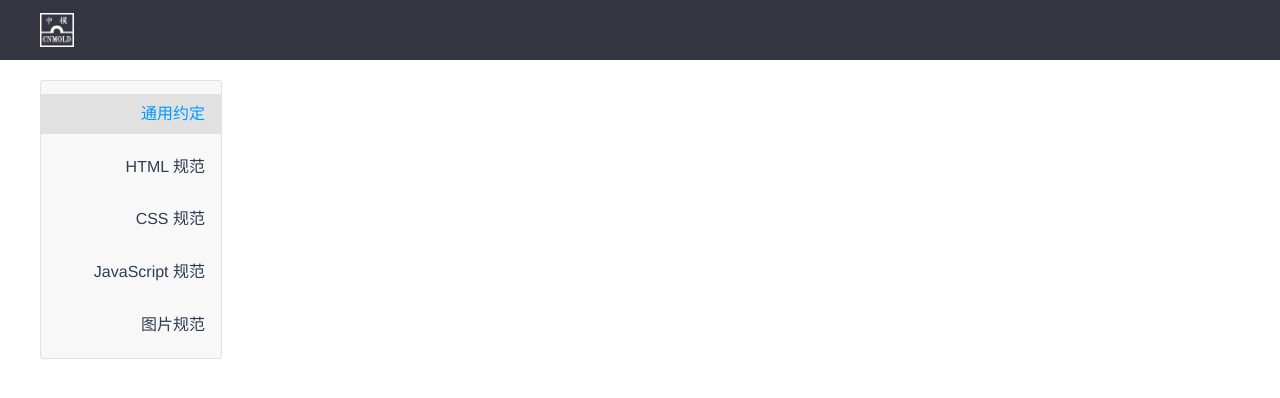
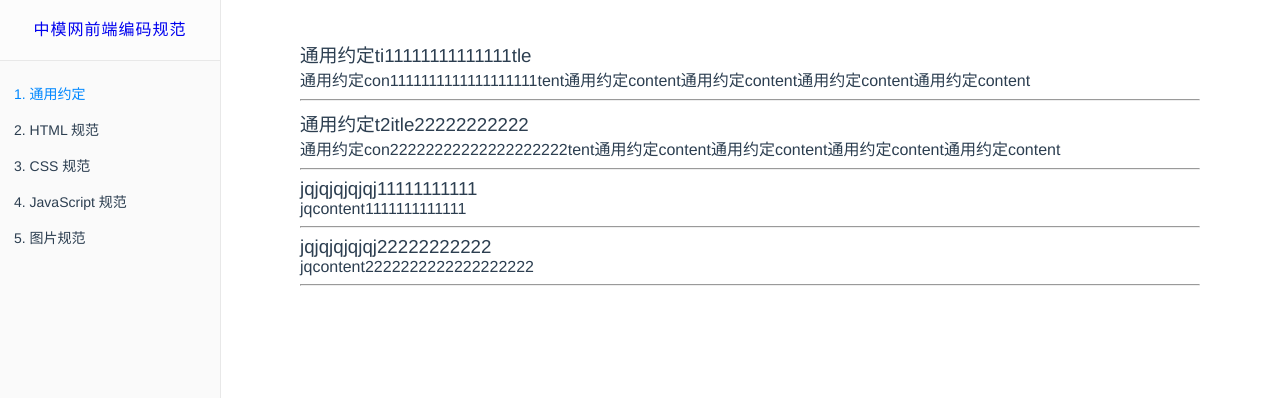
Before and after one commit to kerneltravel/frontend-code-spec, a Vue app: page /#/post in a window 1280 px wide. Shown: the top 398 px of the page. Built offline with nearby package versions, Linux system fonts and the light colour scheme.

Commit message:
修改布局，增加created声明周期执行渲染默认数据

```diff
--- a/src/components/pages/article.vue
+++ b/src/components/pages/article.vue
@@ -17,5 +17,11 @@ export default {
 </script>
 
 <style scoped>
-
+article {
+    max-width: 900px;
+    margin-left: auto;
+    margin-right: auto;
+    margin-top: 40px;
+    padding: 0 20px;
+}
 </style>
--- a/src/components/pages/post.vue
+++ b/src/components/pages/post.vue
@@ -1,11 +1,14 @@
 <template>
     <div>
-        <my-head></my-head>
-        <main class="wrap">
+        <!-- <my-head></my-head> -->
+        <main>
             <aside>
+                <h1>
+                    <a href="/">中模网前端编码规范</a>
+                </h1>
                 <ul>
                     <li v-for="(item, index) in sideNav" :key="index" @click="getJsonData(item.link, index)" :class="{active: index === nowIndex}">
-                        {{ item.name }}
+                        {{ index + 1 }}. {{ item.name }}
                     </li>
                 </ul>
             </aside>
@@ -35,7 +38,7 @@ export default {
         return {
             sideNav: [],
             jsonData: [],
-            nowIndex: 0
+            nowIndex: ''
         };
     },
     created() {
@@ -43,16 +46,15 @@ export default {
             .then(respones => {
                 return this.sideNav = respones.data;
             });
-    },
-    computed: {
-
+        this.getJsonData('Common', 0);
     },
     methods: {
-        getJsonData: function (parentsLink, index) {
-            Axios.get('./static/json/' + parentsLink + '/config.json')
+        getJsonData: function (folder, index) {
+            if (this.nowIndex === index) return;
+            Axios.get('./static/json/' + folder + '/config.json')
                 .then(respones => {
                     for (var i = 0; i < respones.data[0].artilce.length; i++) {
-                        Axios.get('./static/json/' + parentsLink + '/' + respones.data[0].artilce[i].link + '.json')
+                        Axios.get('./static/json/' + folder + '/' + respones.data[0].artilce[i].link + '.json')
                             .then(res => {
                                 return this.jsonData.push(res.data[0]);
                             }).catch(function (err) {
@@ -61,7 +63,7 @@ export default {
                     }
                     if (respones.data[0].nav[0].child != undefined) {
                         for (var i = 0; i < respones.data[0].nav[0].child[0].artilce.length; i++) {
-                            Axios.get('./static/json/' + parentsLink + '/' + respones.data[0].nav[0].child[0].link + '/' + respones.data[0].nav[0].child[0].artilce[i].link + '.json')
+                            Axios.get('./static/json/' + folder + '/' + respones.data[0].nav[0].child[0].link + '/' + respones.data[0].nav[0].child[0].artilce[i].link + '.json')
                                 .then(res => {
                                     return this.jsonData.push(res.data[0]);
                                 }).catch(function (err) {
@@ -81,30 +83,39 @@ export default {
 </script>
 
 <style scoped>
-main {
-    margin-top: 20px;
+aside {
+    position: absolute;
+    left: 0;
+    top: 0;
+    width: 220px;
+    height: 100%;
+    background-color: #fafafa;
+    border-right: 1px solid #e8e8e8;
 }
-aside {
-    float: left;
-    width: 180px;
-    margin-right: 20px;
-    background-color: #f8f8f8;
-    border: 1px solid #e1e1e1;
-    border-radius: 3px;
+aside h1 {
+    margin-bottom: 15px;
+    height: 60px;
+    line-height: 60px;
+    background-color: #fcfcfc;
+    border-bottom: 1px solid #e8e8e8;
+    font-size: 16px;
+    text-align: center;
+    letter-spacing: 1px;
+}
+aside h1 a:hover {
+    text-decoration: underline;
 }
 aside li {
-    margin: 0.8em 0;
+    font-size: 14px;
     padding: 0 1em;
-    line-height: 40px;
-    text-align: right;
+    line-height: 36px;
     cursor: pointer;
 }
 aside li:hover,
 .active {
-    color: #09f;
-    background-color: #e1e1e1;
+    color: #08f;
 }
 section {
-    float: left;
+    margin-left: 220px;
 }
 </style>
```
